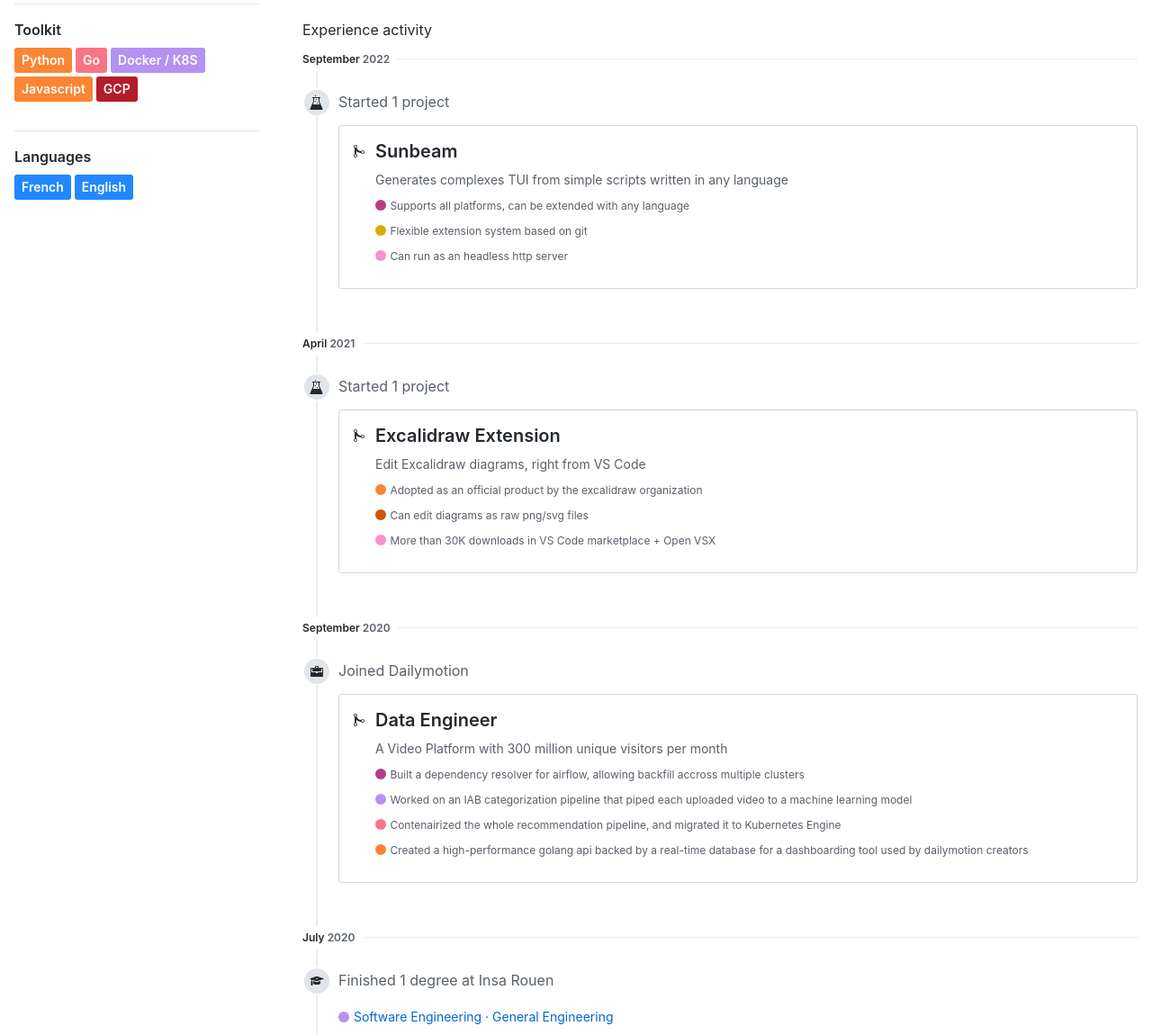
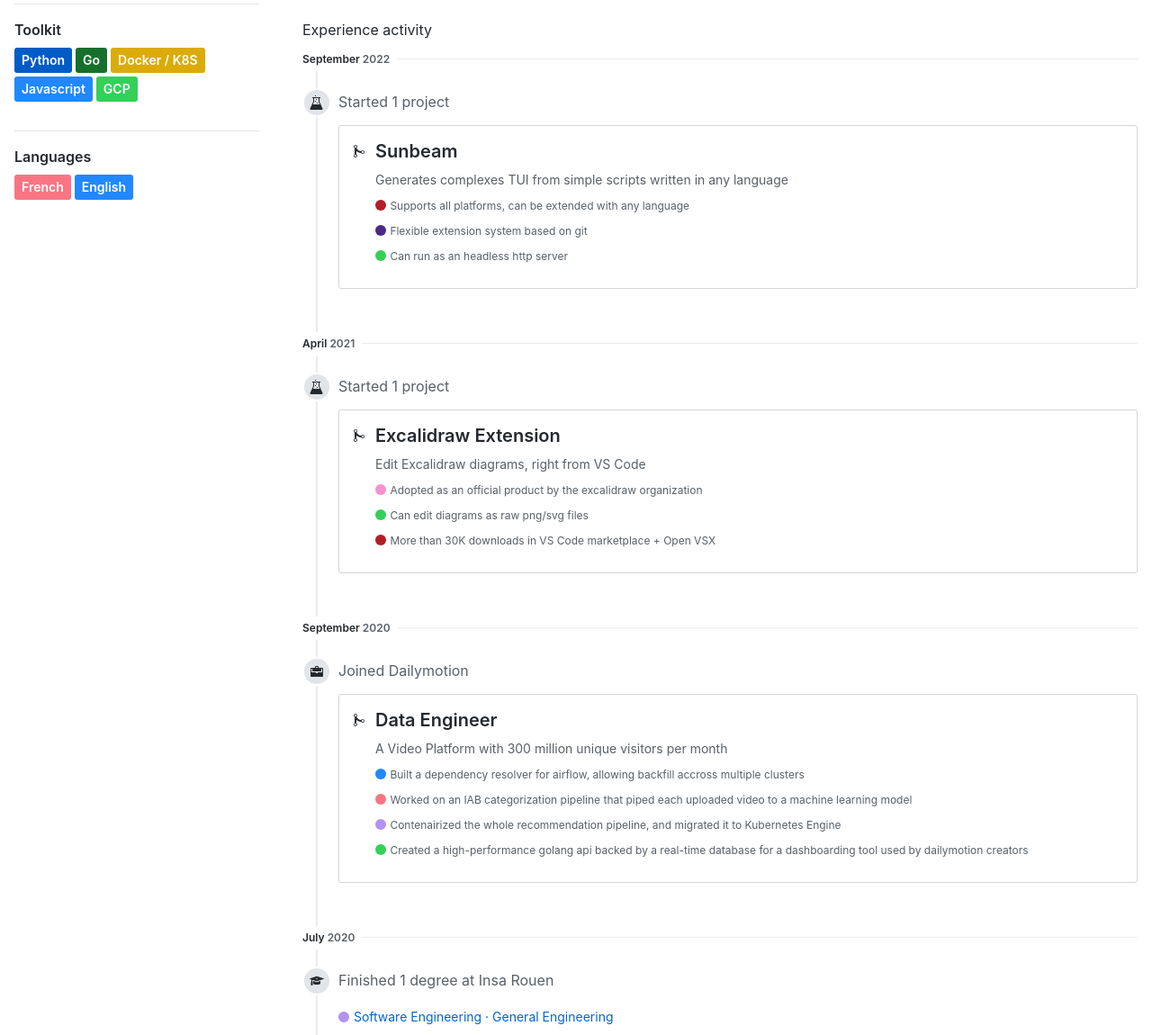
Before and after one commit to pomdtr/resume, a plain HTML site: page index.html in a window 1280 px wide. Shown: the part 670-1820 px from the top of the page at 90% size. Drawn offline with Linux system fonts and the light colour scheme.

Commit message:
deploy: 903b014d6e2a6ea93c024a35cf8fe0101b54e78d

```diff
--- a/index.html
+++ b/index.html
@@ -101,19 +101,19 @@
         <div class="mt-3">
           <div class="border-top py-3 clearfix">
             <h2 class="h4 d-flex flex-items-start mb-1">Toolkit</h2>
-            <span class="State tooltipped tooltipped-s mt-1" aria-label="Experienced in FastAPI, Airflow, Apache Beam" style="background-color:#fb8532">
+            <span class="State tooltipped tooltipped-s mt-1" aria-label="Experienced in FastAPI, Airflow, Apache Beam" style="background-color:#005cc5">
               Python
             </span>
-            <span class="State tooltipped tooltipped-s mt-1" aria-label="Intermediate in Gorilla, Bubble Tea, Cobra" style="background-color:#f97583">
+            <span class="State tooltipped tooltipped-s mt-1" aria-label="Intermediate in Gorilla, Bubble Tea, Cobra" style="background-color:#176f2c">
               Go
             </span>
-            <span class="State tooltipped tooltipped-s mt-1" aria-label="Familiar in " style="background-color:#b392f0">
+            <span class="State tooltipped tooltipped-s mt-1" aria-label="Familiar in " style="background-color:#dbab09">
               Docker / K8S
             </span>
-            <span class="State tooltipped tooltipped-s mt-1" aria-label="Familiar in NodeJS, React, Typescript, Electron" style="background-color:#fb8532">
+            <span class="State tooltipped tooltipped-s mt-1" aria-label="Familiar in NodeJS, React, Typescript, Electron" style="background-color:#2188ff">
               Javascript
             </span>
-            <span class="State tooltipped tooltipped-s mt-1" aria-label="Experienced in Dataflow, Kubernetes Engine" style="background-color:#b31d28">
+            <span class="State tooltipped tooltipped-s mt-1" aria-label="Experienced in Dataflow, Kubernetes Engine" style="background-color:#34d058">
               GCP
             </span>
           </div>
@@ -122,7 +122,7 @@
         <div class="mt-3">
           <div class="border-top py-3 clearfix">
             <h2 class="h4 d-flex flex-items-start mb-1">Languages</h2>
-            <span class="State tooltipped tooltipped-s mt-1" aria-label="Native speaker" style="background-color:#2188ff">
+            <span class="State tooltipped tooltipped-s mt-1" aria-label="Native speaker" style="background-color:#f97583">
               French
             </span>
             <span class="State tooltipped tooltipped-s mt-1" aria-label="Fluent" style="background-color:#2188ff">
@@ -342,15 +342,15 @@
 
                   <div class="f6 text-gray mt-2">
                     <p>
-                      <span class="repo-language-color" style="background-color:#b93a86"></span>
+                      <span class="repo-language-color" style="background-color:#b31d28"></span>
                       <small class="f6 text-gray">Supports all platforms, can be extended with any language</small>
                     </p>
                     <p>
-                      <span class="repo-language-color" style="background-color:#dbab09"></span>
+                      <span class="repo-language-color" style="background-color:#4c2889"></span>
                       <small class="f6 text-gray">Flexible extension system based on git</small>
                     </p>
                     <p>
-                      <span class="repo-language-color" style="background-color:#f692ce"></span>
+                      <span class="repo-language-color" style="background-color:#34d058"></span>
                       <small class="f6 text-gray">Can run as an headless http server</small>
                     </p>
                   </div>
@@ -390,15 +390,15 @@
 
                   <div class="f6 text-gray mt-2">
                     <p>
-                      <span class="repo-language-color" style="background-color:#fb8532"></span>
+                      <span class="repo-language-color" style="background-color:#f692ce"></span>
                       <small class="f6 text-gray">Adopted as an official product by the excalidraw organization</small>
                     </p>
                     <p>
-                      <span class="repo-language-color" style="background-color:#d15704"></span>
+                      <span class="repo-language-color" style="background-color:#34d058"></span>
                       <small class="f6 text-gray">Can edit diagrams as raw png/svg files</small>
                     </p>
                     <p>
-                      <span class="repo-language-color" style="background-color:#f692ce"></span>
+                      <span class="repo-language-color" style="background-color:#b31d28"></span>
                       <small class="f6 text-gray">More than 30K downloads in VS Code marketplace + Open VSX</small>
                     </p>
                   </div>
@@ -436,19 +436,19 @@
 
                   <div class="f6 text-gray mt-2">
                     <p>
-                      <span class="repo-language-color" style="background-color:#b93a86"></span>
+                      <span class="repo-language-color" style="background-color:#2188ff"></span>
                       <small class="f6 text-gray">Built a dependency resolver for airflow, allowing backfill accross multiple clusters</small>
                     </p>
                     <p>
-                      <span class="repo-language-color" style="background-color:#b392f0"></span>
+                      <span class="repo-language-color" style="background-color:#f97583"></span>
                       <small class="f6 text-gray">Worked on an IAB categorization pipeline that piped each uploaded video to a machine learning model</small>
                     </p>
                     <p>
-                      <span class="repo-language-color" style="background-color:#f97583"></span>
+                      <span class="repo-language-color" style="background-color:#b392f0"></span>
                       <small class="f6 text-gray">Contenairized the whole recommendation pipeline, and migrated it to Kubernetes Engine</small>
                     </p>
                     <p>
-                      <span class="repo-language-color" style="background-color:#fb8532"></span>
+                      <span class="repo-language-color" style="background-color:#34d058"></span>
                       <small class="f6 text-gray">Created a high-performance golang api backed by a real-time database for a dashboarding tool used by dailymotion creators</small>
                     </p>
                   </div>
```
